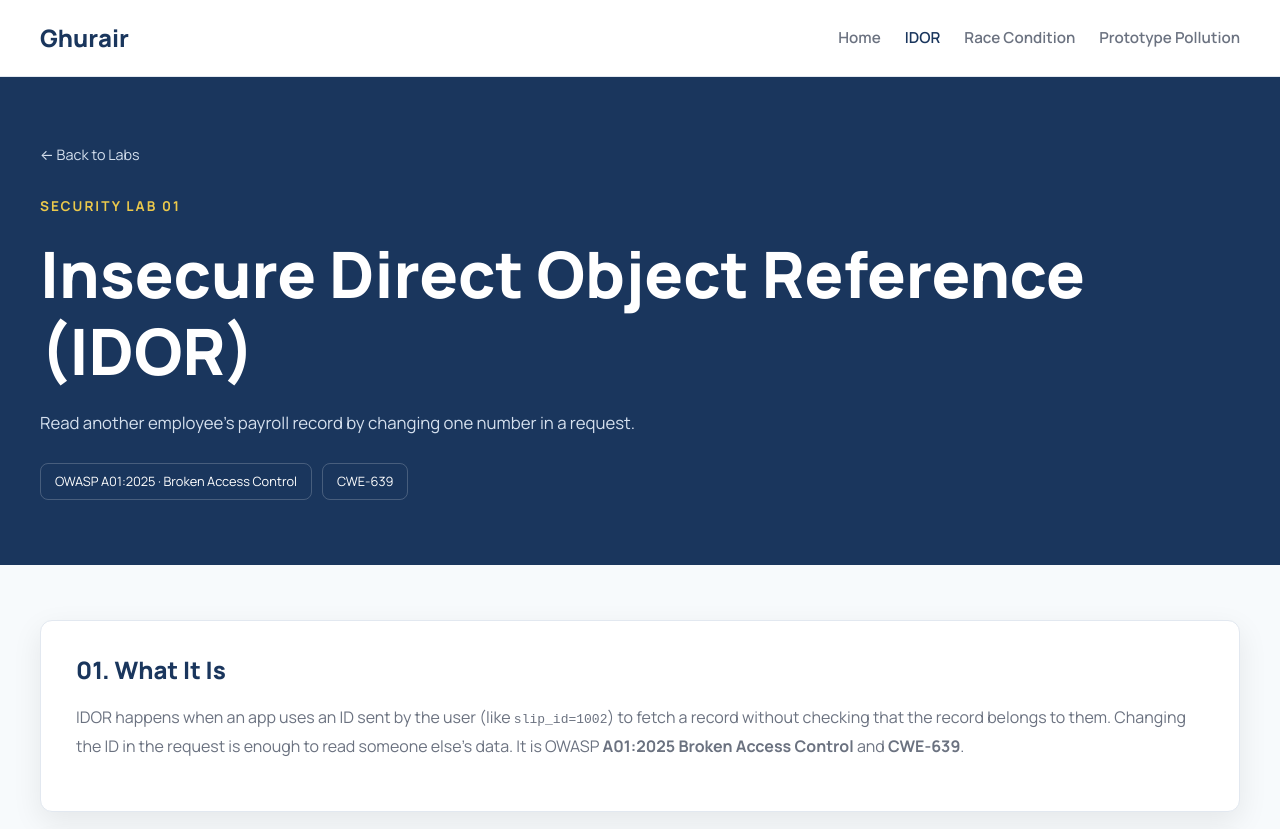
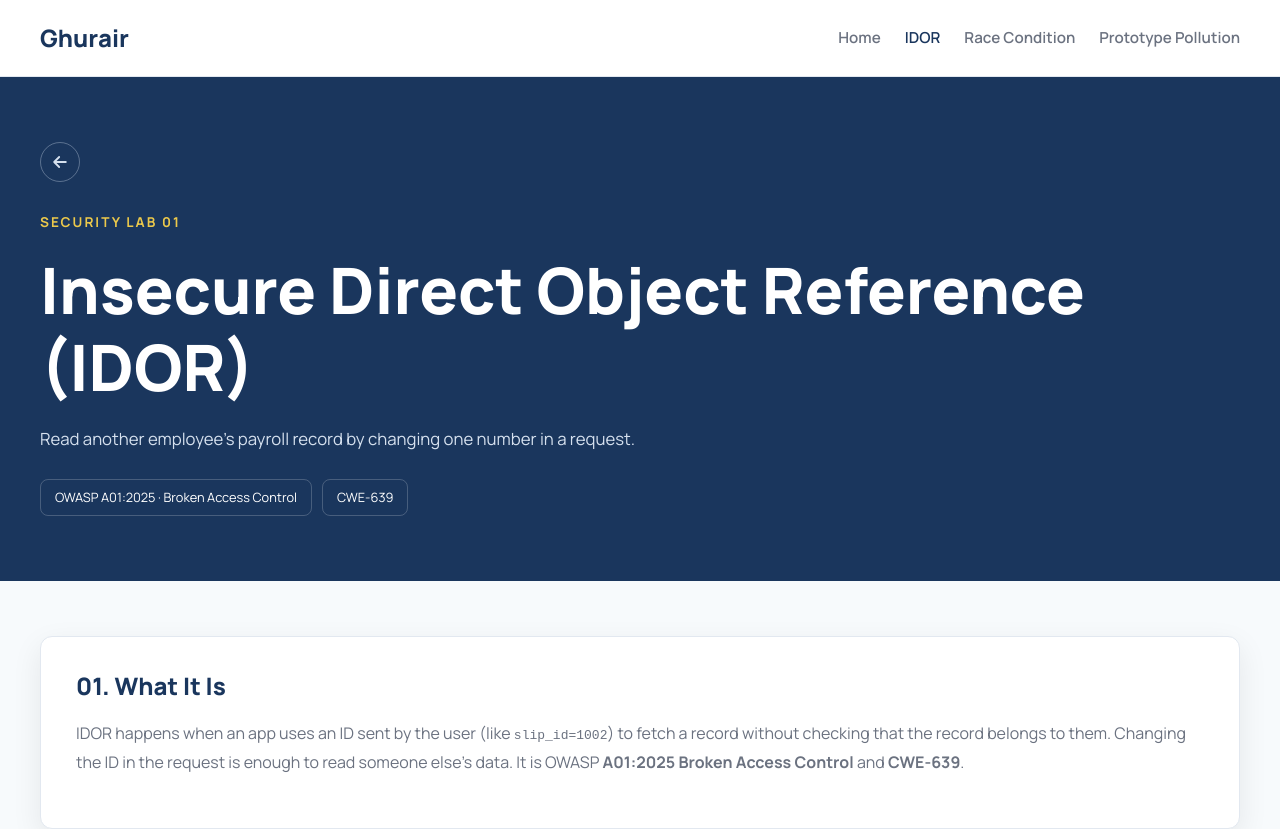
Before and after one commit to Shahd444/Ghurair, a plain HTML site: page pages/lab-1.html in a window 1280 px wide. Shown: the top 829 px of the page. Drawn offline with Linux system fonts and the light colour scheme.

Commit message:
edit back arrow

```diff
--- a/pages/lab-1.html
+++ b/pages/lab-1.html
@@ -28,7 +28,7 @@
   <main>
     <section class="lab-header">
       <div class="container">
-        <a class="back-link" href="../index.html#labs">&larr; Back to Labs</a>
+        <a class="back-link" href="../index.html#labs" aria-label="Back to labs" title="Back to labs"><svg viewBox="0 0 24 24" width="20" height="20" fill="none" stroke="currentColor" stroke-width="2.2" stroke-linecap="round" stroke-linejoin="round" aria-hidden="true"><path d="M19 12H5M11 6l-6 6 6 6"/></svg></a>
         <p class="eyebrow">Security Lab 01</p>
         <h1>Insecure Direct Object Reference (IDOR)</h1>
         <p class="lab-intro">Read another employee's payroll record by changing one number in a request.</p>
--- a/stylesheet/labs.css
+++ b/stylesheet/labs.css
@@ -11,12 +11,17 @@
   color: var(--color-surface);
 }
 .back-link {
-  display: inline-block;
+  display: inline-grid;
+  place-items: center;
+  width: 40px;
+  height: 40px;
   margin-bottom: 30px;
   color: var(--color-on-dark);
-  font-size: .9rem;
+  border: 1px solid rgba(213, 224, 238, .35);
+  border-radius: 50%;
+  transition: color var(--transition-base), border-color var(--transition-base);
 }
-.back-link:hover { color: var(--color-secondary); }
+.back-link:hover, .back-link:focus-visible { color: var(--color-secondary); border-color: var(--color-secondary); }
 .lab-header h1 {
   margin-bottom: 18px;
   color: var(--color-surface);
```
Also changed, not shown: pages/lab-2.html (+1 -1 lines), pages/lab-3.html (+1 -1 lines).
